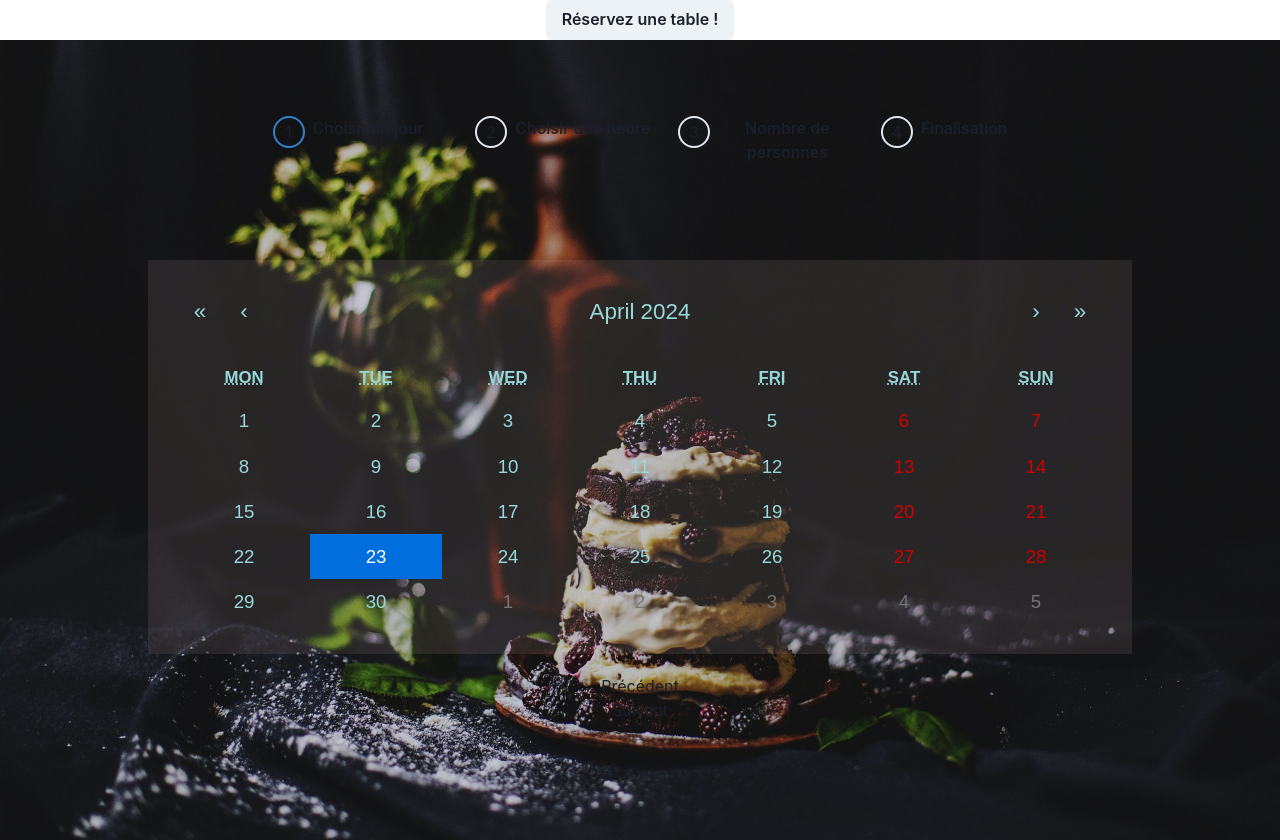
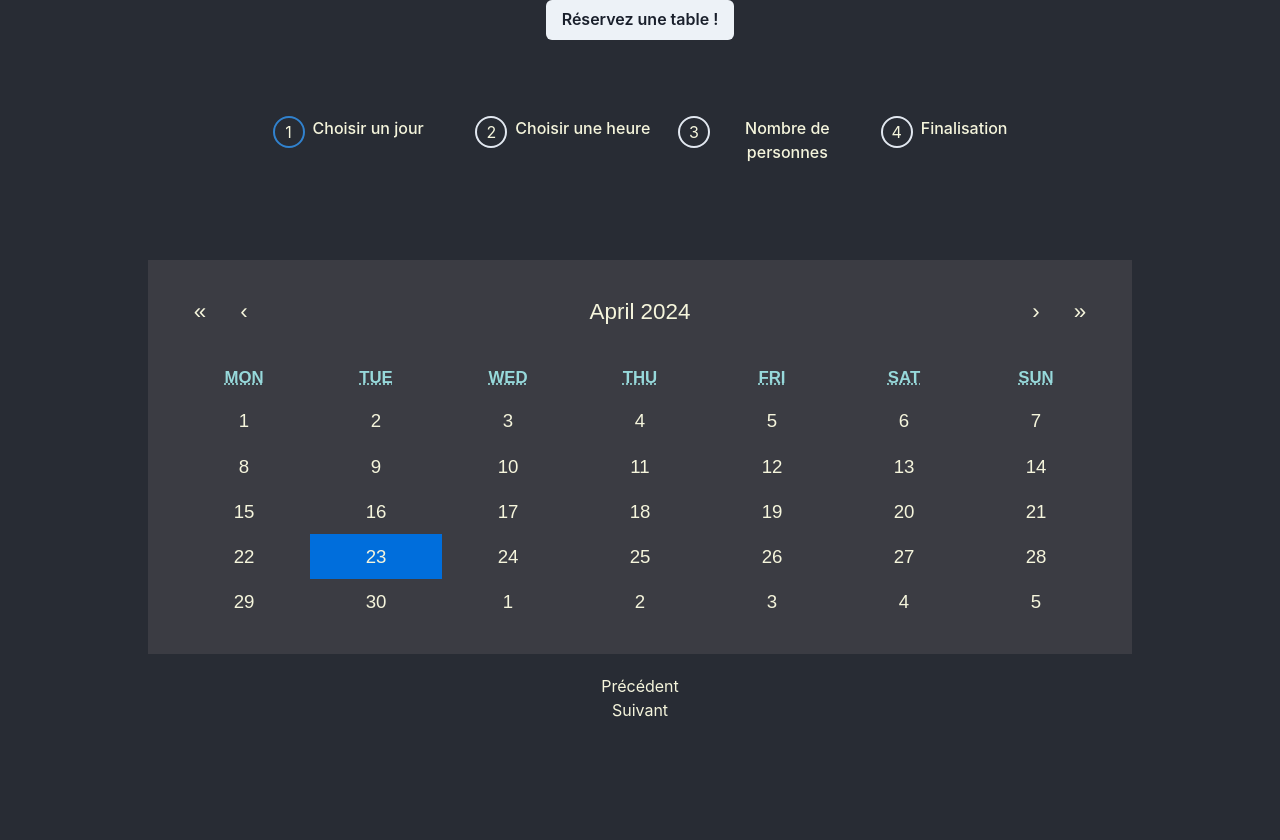
Before and after one commit to morgane-marechal/ReservationReact, a React (Create React App) app: page / in a window 1280 px wide. Built offline with nearby package versions, Linux system fonts and the light colour scheme.

Commit message:
Update css

```diff
--- a/src/App.css
+++ b/src/App.css
@@ -1,6 +1,7 @@
 .App {
   text-align: center;
   height:screen;
+  background-color: #282c34;
 
 }
 
@@ -11,7 +12,9 @@ body, html {
 }
 .bodyContainer{
     /* The image used */
-    background-image: url(./image/background_cake.jpg);
+    /* background-image: url(./image/background_cake.jpg); */
+    background-color: #282c34;
+
 
     /* Full height */
     height: 100vh;
@@ -172,6 +175,7 @@ font-size: 1.6rem;
   flex-direction: column;
   align-items: center;
   justify-content: center;
+  color: beige;
 }
 
 .stepper-content {
@@ -179,6 +183,10 @@ font-size: 1.6rem;
   display: flex;
   flex-direction: column;
   align-items: center;
+}
+
+.stepper-content button {
+  color:beige;
 }
 
 .Step {
--- a/src/App.jsx
+++ b/src/App.jsx
@@ -40,7 +40,7 @@ function App() {
         <MenuContainer />
       </header>
 
-      <body className="bodyContainer" style={{ backgroundImage: `url(${background})`}}>
+      <body className="bodyContainer">
         <StepperComponent />
       </body>
     </div>
```
